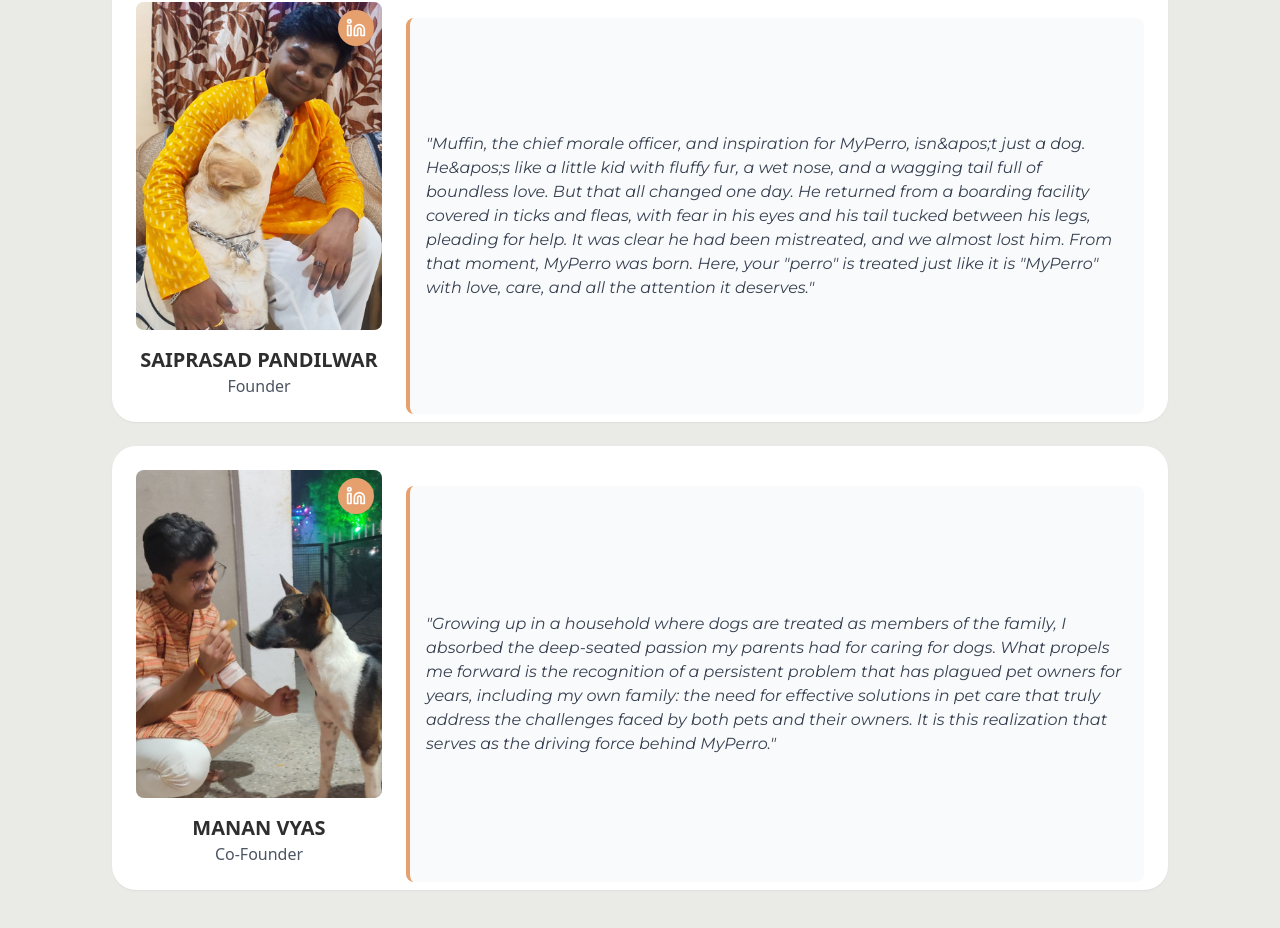
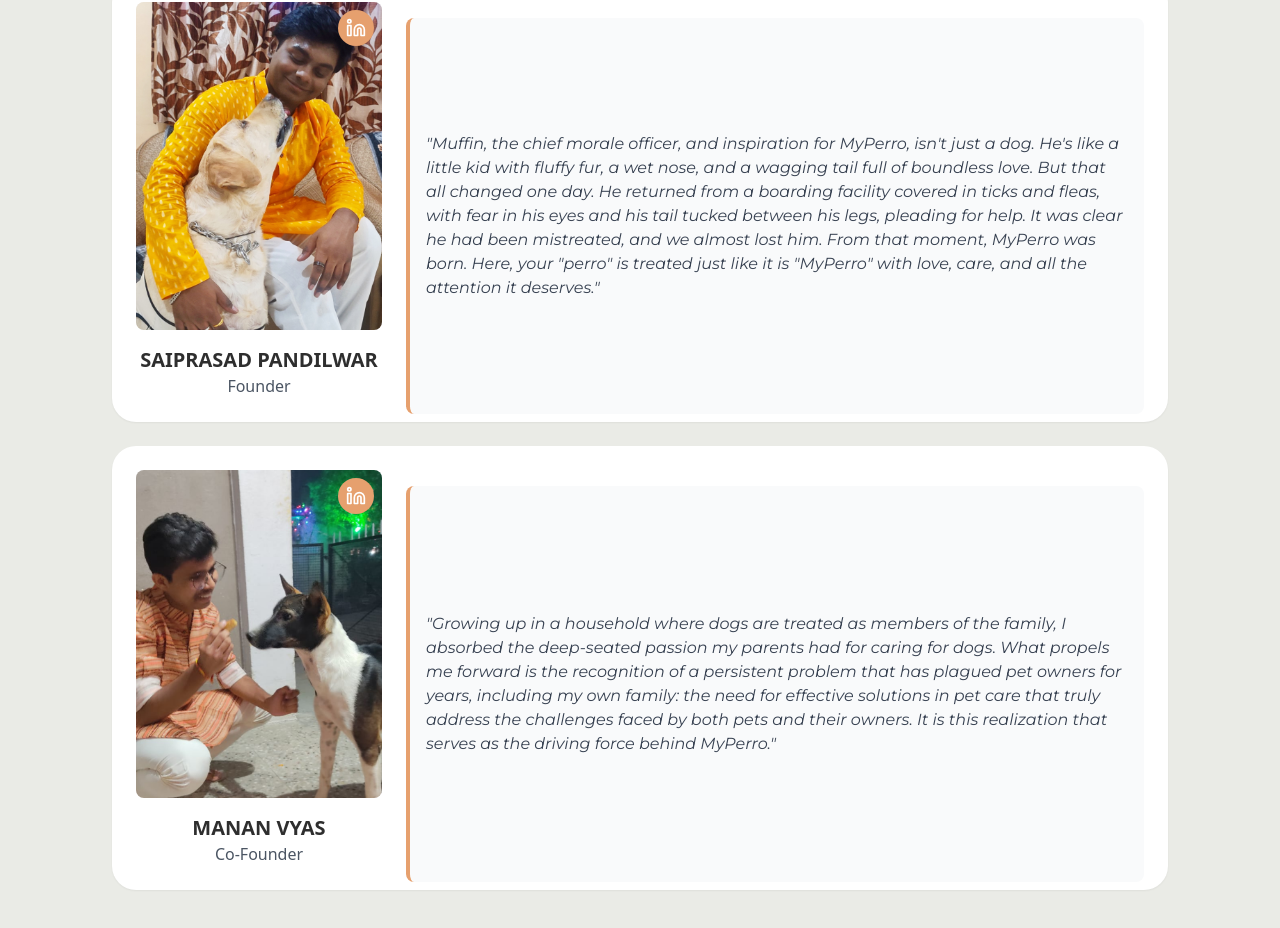
Before and after one commit to var-code-5/landing_page, a Next.js app: page /about in a window 1280 px wide. Shown: the part 3150-4078 px from the top of the page. Built offline with nearby package versions, Linux system fonts and the light colour scheme.

Commit message:
FIX: apos in founders message

```diff
--- a/src/components/About/TeamSection.tsx
+++ b/src/components/About/TeamSection.tsx
@@ -1,3 +1,4 @@
+/* eslint-disable react/no-unescaped-entities */
 "use client";
 
 import { useState } from "react";
@@ -31,7 +32,7 @@
     image: "/team/SaiPrasad.png",
     LinkedinURL: "https://www.linkedin.com/in/saiprasadpandilwar",
     founderMessage:
-      'Muffin, the chief morale officer, and inspiration for MyPerro, isn&apos;t just a dog. He&apos;s like a little kid with fluffy fur, a wet nose, and a wagging tail full of boundless love. But that all changed one day. He returned from a boarding facility covered in ticks and fleas, with fear in his eyes and his tail tucked between his legs, pleading for help. It was clear he had been mistreated, and we almost lost him. From that moment, MyPerro was born. Here, your "perro" is treated just like it is "MyPerro" with love, care, and all the attention it deserves.',
+      'Muffin, the chief morale officer, and inspiration for MyPerro, isn\'t just a dog. He\'s like a little kid with fluffy fur, a wet nose, and a wagging tail full of boundless love. But that all changed one day. He returned from a boarding facility covered in ticks and fleas, with fear in his eyes and his tail tucked between his legs, pleading for help. It was clear he had been mistreated, and we almost lost him. From that moment, MyPerro was born. Here, your "perro" is treated just like it is "MyPerro" with love, care, and all the attention it deserves.',
     tags: ["founders"],
   },
   {
```
